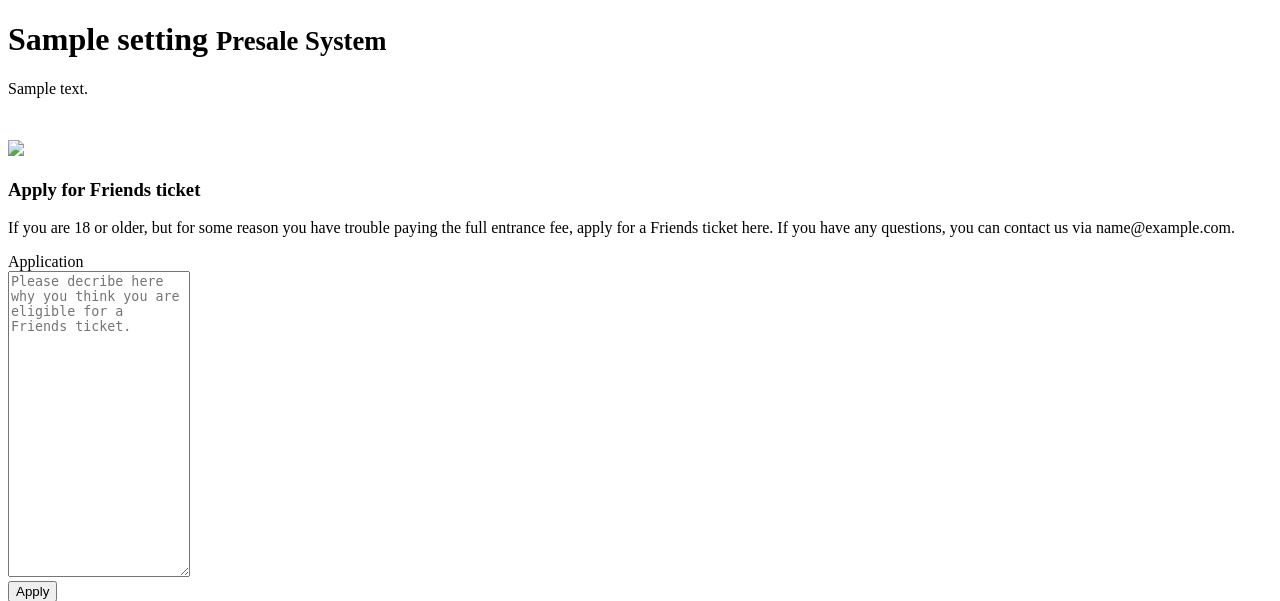
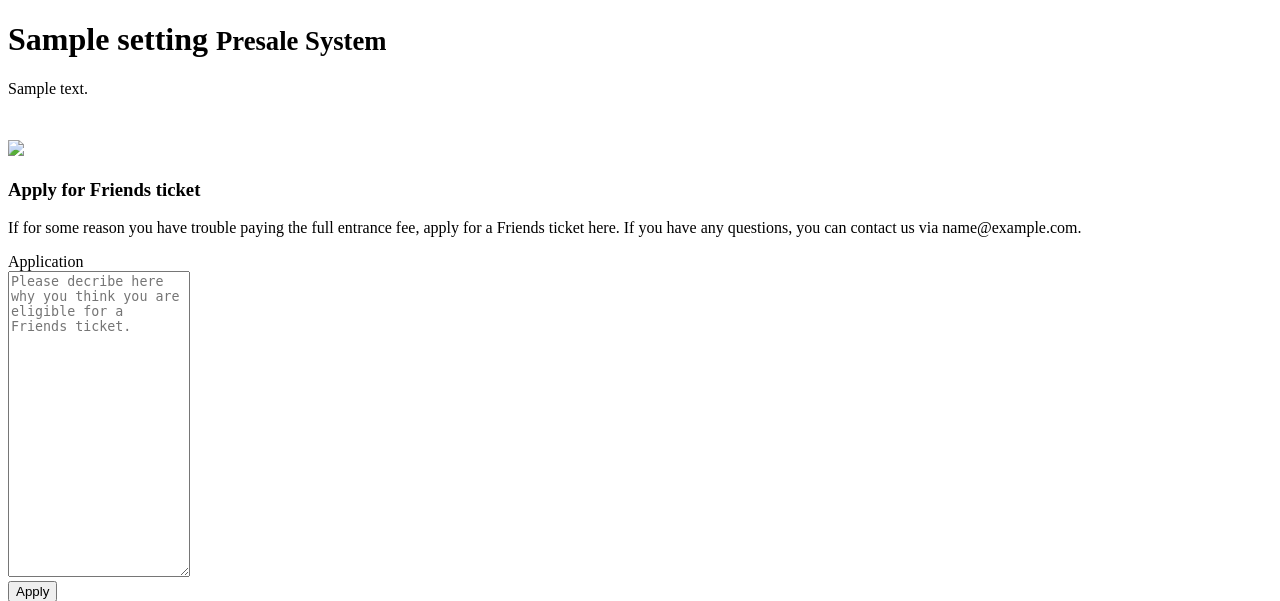
Before and after one commit to informancer/c4sh_preorder, a Django app: template c4sh_preorder/templates/friends/apply.html in a window 1280 px wide. Shown: the part 76-677 px from the top of the page. Run offline with Django 3.2, Linux system fonts and the light colour scheme; the template is opened without the code that fills it: most values are stand-ins (such as "Sample title", 1, 10 or a date in 2020).

Commit message:
copy change

```diff
--- a/c4sh_preorder/templates/friends/apply.html
+++ b/c4sh_preorder/templates/friends/apply.html
@@ -19,7 +19,7 @@
 
               {% if has_application %}
                 <p>
-                  {% trans "We've already received an application from your account. We will inform you about status changes via email." %}
+                  {% trans "We have received your application. We will inform you about status changes via email." %}
                   {% blocktrans with settings.EVENT_FRIENDS_EMAIL as mail %}
                   If you have any questions, you can contact us via {{ mail }}.
                   {% endblocktrans %}
@@ -29,7 +29,7 @@
                 </p>
               {% else %}
                 <p>
-                  {% trans "If you are 18 or older, but for some reason you have trouble paying the full entrance fee, apply for a Friends ticket here." %}
+                  {% trans "If for some reason you have trouble paying the full entrance fee, apply for a Friends ticket here." %}
                   {% blocktrans with settings.EVENT_FRIENDS_EMAIL as mail %}
                   If you have any questions, you can contact us via {{ mail }}.
                   {% endblocktrans %}
```
